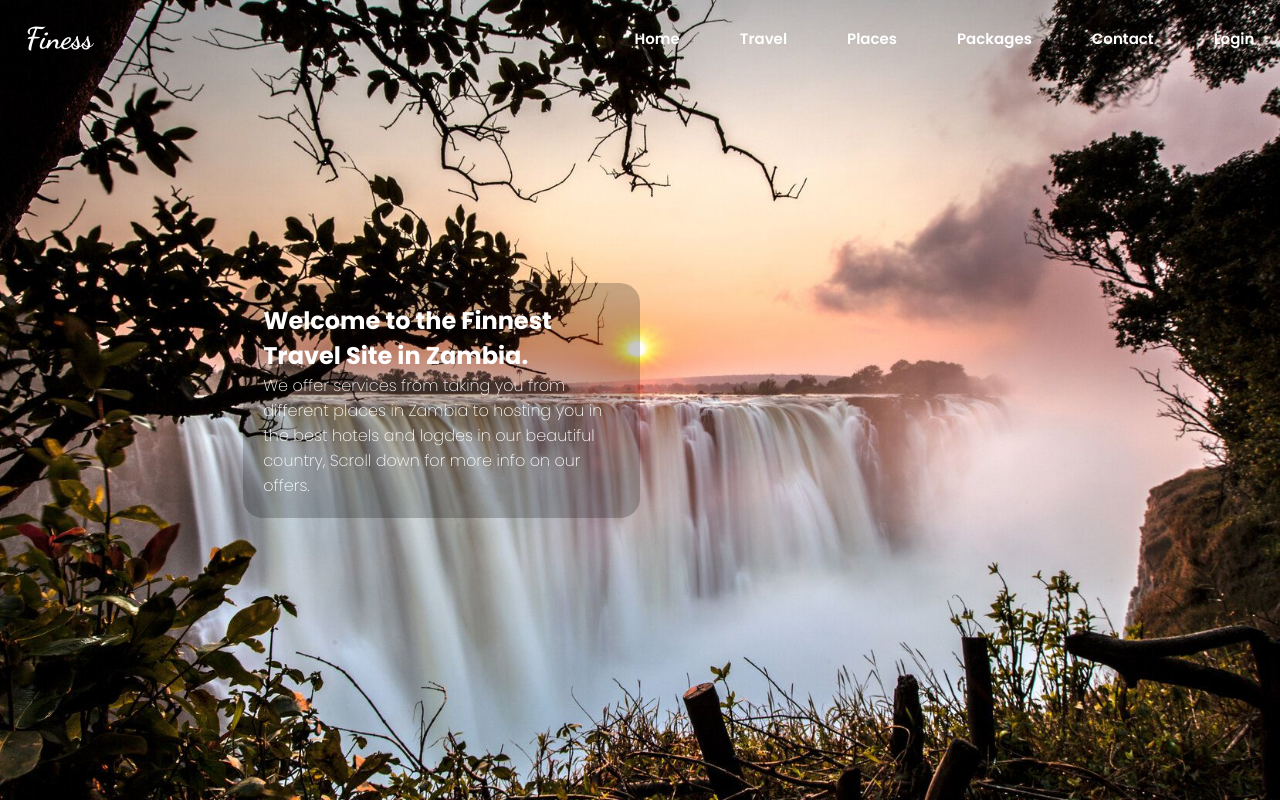
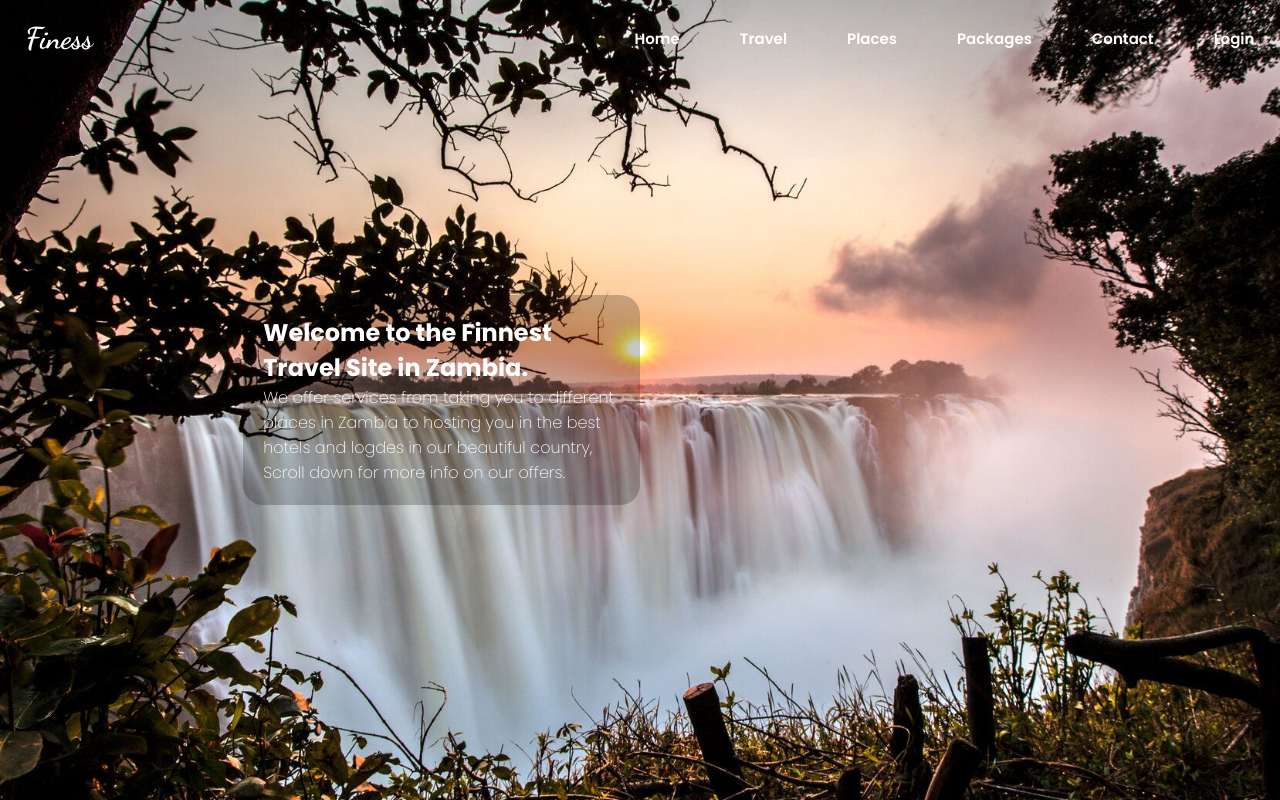
Before and after one commit to Acesulfame02/Web-ICT361-Assignment, a PHP site: page /Home_Page.php in a window 1280 px wide. Run offline with PHP 8.4, Linux system fonts and the light colour scheme; some libraries are stand-ins or nearby versions.

Commit message:
corrected one error on the spellings

```diff
--- a/Home_Page.php
+++ b/Home_Page.php
@@ -8,7 +8,7 @@
     <div class="intro-text">
         <h1>Welcome to the Finnest Travel Site in Zambia.</h1>
         <p>
-            We offer services from taking you from different places in Zambia to
+            We offer services from taking you to different places in Zambia to
             hosting you in the best hotels and logdes in our beautiful country,
             Scroll down for more info on our offers.
         </p>
```
